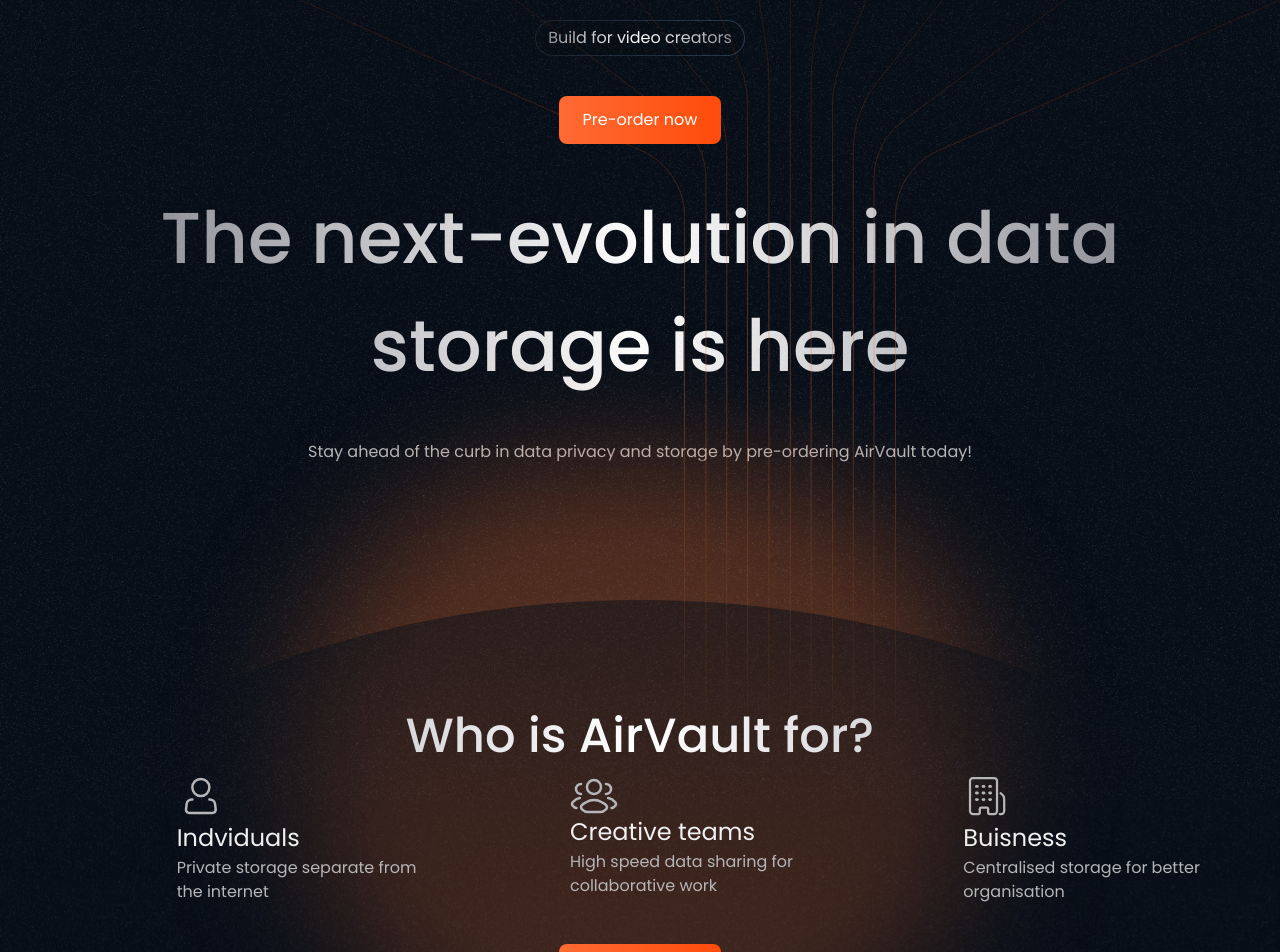
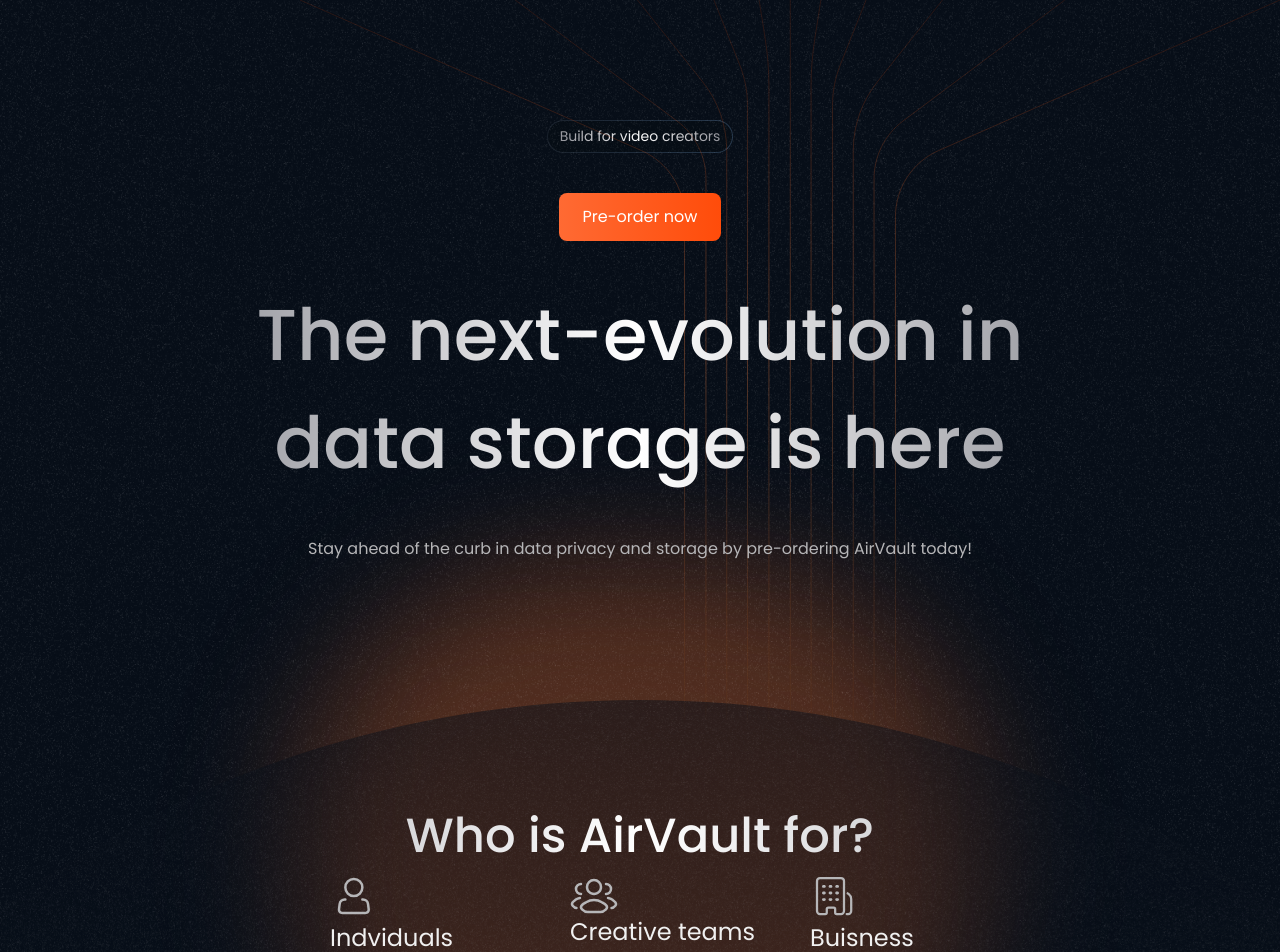
Before and after one commit to Ritwik993/next-evolution, a Next.js app: page / in a window 1280 px wide. Shown: the top 952 px of the page. Built offline with nearby package versions, Linux system fonts and the light colour scheme.

Commit message:
files added

```diff
--- a/src/app/page.tsx
+++ b/src/app/page.tsx
@@ -3,19 +3,21 @@ import Image from "next/image";
 const Home=()=>{
   return(
     <div className="relative  w-full z-40 h-[100vh]">
-      <Image src="/1.svg" alt="" width={980} height={720} className="absolute left-[300px]  z-30 "/>
+      <Image src="/1.svg" alt="" width={980} height={720} className="absolute lg:left-[300px]  z-30 "/>
       <Image src="/logo.svg" alt="" width={32} height={32} className="pt-[20px] pl-[50px]"/>
-      <Image src="/a1.png" alt="" width={1280} height={710} className="absolute top-0 left-0 h-[800px] right-0 w-full z-20 bg-contain"/>
-      <div className="flex flex-col justify-center items-center z-50">
-        <div className="bg-gradient-to-r from-[#19212C] to-[#26384C] rounded-[30px] p-[1px]">
-          <div className="bg-[#060D15] px-[12px] py-[5px] rounded-[30px]">
-        <p className="text-transparent bg-clip-text bg-gradient-to-r from-[#94959C] via-[#FFFFFF] to-[#93949B]">Build for video creators</p>
+      <Image src="/a1.png" alt="" width={1280} height={710} className="absolute top-0 left-0 lg:h-[1000px] md:h-[1400px] right-0 w-full z-20 bg-contain"/>
+      <div className="flex flex-col justify-center items-center z-50 mt-[100px]">
+        <div className="bg-gradient-to-r from-[#19212C] to-[#26384C] rounded-[30px] p-[1px] ">
+          <div className="bg-[#060D15] px-[12px] py-[5px] rounded-[30px] z-50">
+        <p className="text-transparent text-[14px] bg-clip-text bg-gradient-to-r from-[#94959C] via-[#FFFFFF] to-[#93949B] z-50">Build for video creators</p>
           </div>
         </div>
-        <button className="bg-gradient-to-r from-[#FF6A33] to-[#FF4C0A] py-[12px] px-[24px] rounded-[8px] text-white my-[40px] cursor-pointer z-50">Pre-order now</button>
-        <p className="text-transparent bg-clip-text bg-gradient-to-r from-[#94959C] via-[#FFFFFF] to-[#93949B] font-medium text-[72px] text-center">The next-evolution in data<br/> storage is here</p>
-        <p className="text-[16px] text-[#B6B6B8] font-light mt-[40px]">Stay ahead of the curb in data privacy and storage by pre-ordering AirVault today!</p>
-        <div className="bg-[#FF7733] absolute top-[400px] bg-opacity-30 w-[700px] h-[600px] rounded-full mt-[60px] blur-3xl backdrop-blur-3xl opacity-100 z-10"></div>
+        <button className="bg-gradient-to-r from-[#FF6A33] to-[#FF4C0A] py-[12px] px-[24px] rounded-[8px] text-white my-[40px] cursor-pointer z-50 w-11/12 md:w-auto">Pre-order now</button>
+        <p className="text-transparent bg-clip-text bg-gradient-to-r from-[#94959C] via-[#FFFFFF] to-[#93949B] font-medium text-[72px] text-center md:w-[700px] w-[328px] lg:w-[900px] z-50">The next-evolution in data storage is here</p>
+        <p className="text-[16px] text-[#B6B6B8] font-light mt-[40px] z-50">Stay ahead of the curb in data privacy and storage by pre-ordering AirVault today!</p>
+
+
+        <div className="bg-[#FF7733] absolute top-[500px] bg-opacity-30 w-[700px] h-[600px] rounded-full mt-[60px] blur-3xl backdrop-blur-3xl opacity-100 z-10"></div>
 
 
 
@@ -51,12 +53,14 @@ const Home=()=>{
 
 
       </div>
-      <Image src="/blur2.svg" width={1280} height={550} className="absolute bottom-0 top-[600px] w-full z-20" alt=""/>
+      <Image src="/blur2.svg" width={1280} height={550} className="absolute bottom-0 top-[700px] md:hidden lg:block w-full z-40 " alt=""/>
+      <Image src="/i2.png" width={1662} height={978} className="absolute bottom-0 top-[700px]  lg:hidden md:block w-full z-40 " alt=""/>
 
 
-      <div className="w-full absolute h-full bottom-0 top-[300px] z-50">
+
+      <div className="w-full absolute h-full bottom-0 top-[400px] z-50 ">
       <p className="text-transparent font-medium text-[48px] bg-clip-text mt-[300px] pt-[100px] bg-gradient-to-r from-[#94959C] via-[#FFFFFF] to-[#93949B] text-center ">Who is AirVault for?</p>
-      <div className="cards flex justify-around pl-[100px] items-center">
+      <div className="cards flex justify-around pl-[100px] md:flex-col lg:flex-row md:gap-y-6 lg:gap-y-0 md:justify-center items-center">
             <div className="w-[240px]">
               <Image src="/m1.svg" alt="" width={48} height={48} />
               <p className="text-[#F0F0F0] text-[24px]">Indviduals</p>
```
Also changed, not shown: 1 other file (tests, documents, lock files or other folders).
